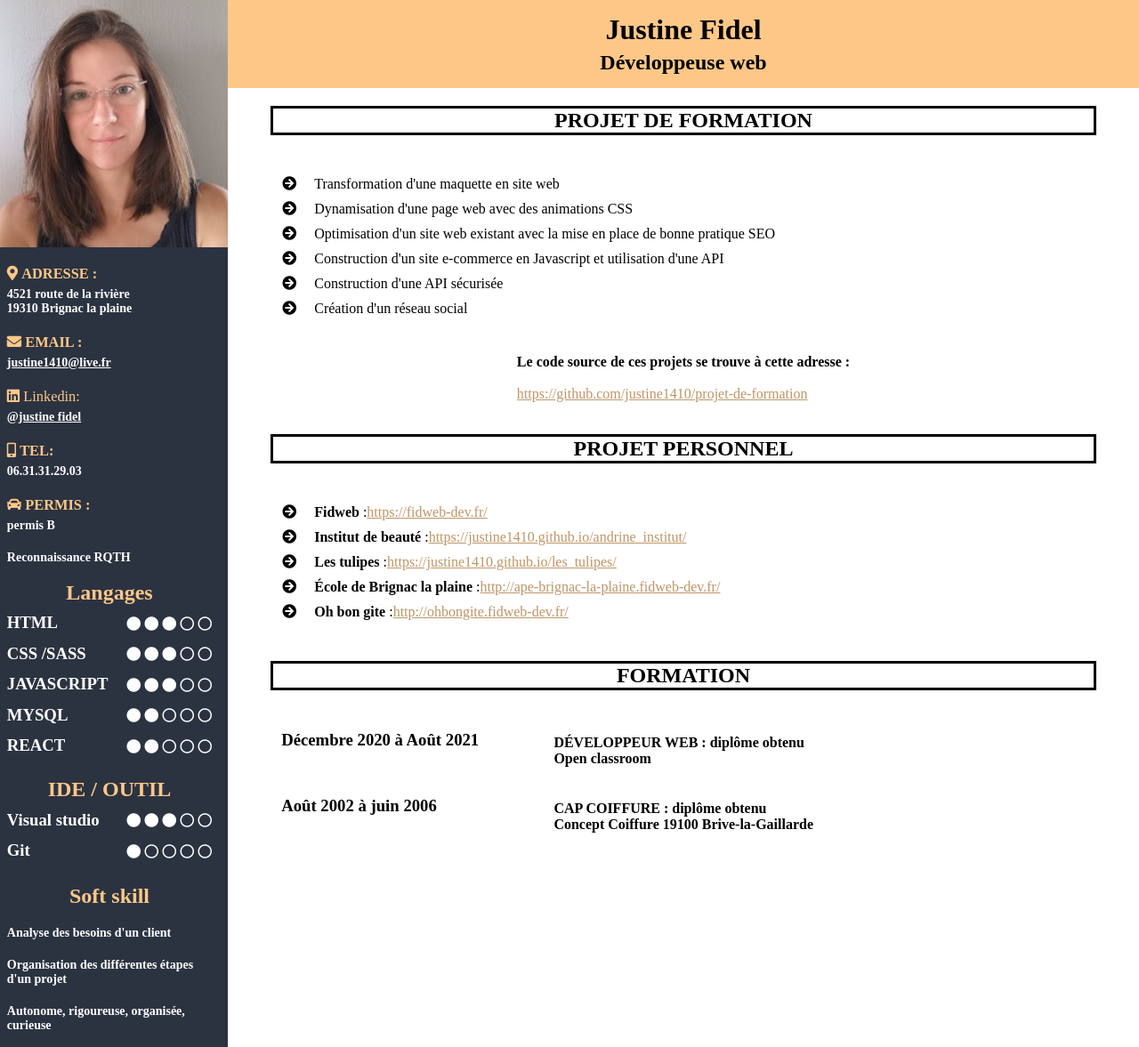
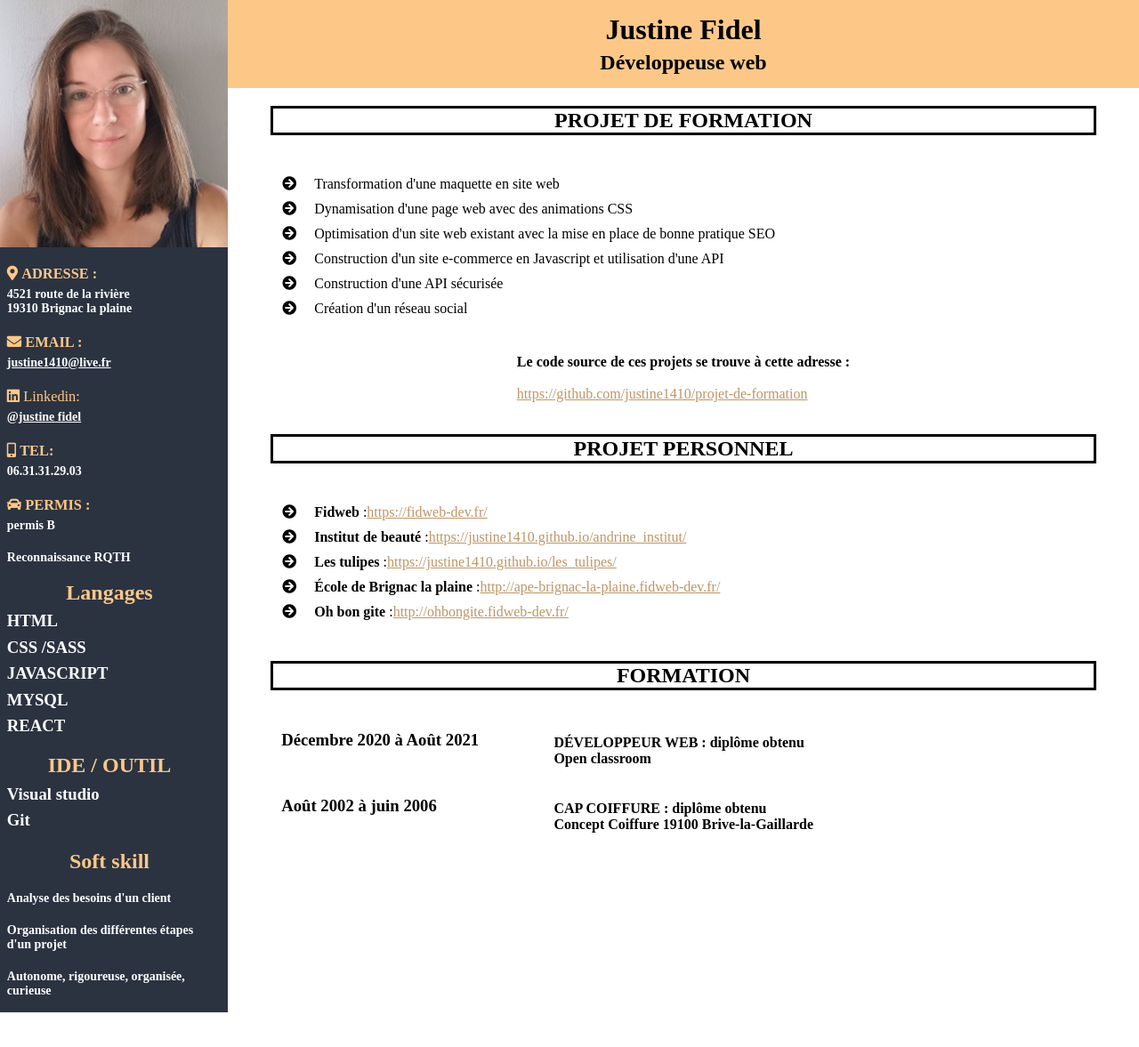
Before and after one commit to justine1410/cv, a website: page index.html in a window 1280 px wide. Shown: the whole page at 89% size. After the commit the page ends 1138 px from the top, so only its background shows below. Drawn offline with Linux system fonts and the light colour scheme.

Commit message:
modif competence

```diff
--- a/index.html
+++ b/index.html
@@ -56,65 +56,35 @@
                             <h3>
                                 HTML
                             </h3>
-                            <div class="niveau">
-                                <i class="fas fa-circle"></i>
-                                <i class="fas fa-circle"></i>
-                                <i class="fas fa-circle"></i>
-                                <i class="far fa-circle"></i>
-                                <i class="far fa-circle"></i>
-                            </div>
+
                         </div>
 
                         <div class="competence_content_detail">
                             <h3>
                                 CSS /SASS
                             </h3>
-                            <div class="niveau">
-                                <i class="fas fa-circle"></i>
-                                <i class="fas fa-circle"></i>
-                                <i class="fas fa-circle"></i>
-                                <i class="far fa-circle"></i>
-                                <i class="far fa-circle"></i>
-                            </div>
+
                         </div>
 
                         <div class="competence_content_detail">
                             <h3>
                                 JAVASCRIPT
                             </h3>
-                            <div class="niveau">
-                                <i class="fas fa-circle"></i>
-                                <i class="fas fa-circle"></i>
-                                <i class="fas fa-circle"></i>
-                                <i class="far fa-circle"></i>
-                                <i class="far fa-circle"></i>
-                            </div>
+
                         </div>
 
                          <div class="competence_content_detail">
                             <h3>
                                 MYSQL
                             </h3>
-                            <div class="niveau">
-                                <i class="fas fa-circle"></i>
-                                <i class="fas fa-circle"></i>
-                                <i class="far fa-circle"></i>
-                                <i class="far fa-circle"></i>
-                                <i class="far fa-circle"></i>
-                            </div>
+
                         </div>
 
                          <div class="competence_content_detail">
                             <h3>
                                 REACT
                             </h3>
-                            <div class="niveau">
-                                <i class="fas fa-circle"></i>
-                                <i class="fas fa-circle"></i>
-                                <i class="far fa-circle"></i>
-                                <i class="far fa-circle"></i>
-                                <i class="far fa-circle"></i>
-                            </div>
+
                         </div>
                 </div>
 
@@ -124,26 +94,13 @@
                         <h3>
                             Visual studio
                         </h3>
-                        <div class="niveau">
-                            <i class="fas fa-circle"></i>
-                            <i class="fas fa-circle"></i>
-                            <i class="fas fa-circle"></i>
-                            <i class="far fa-circle"></i>
-                            <i class="far fa-circle"></i>
-                        </div>
 
                     </div>
                      <div class="competence_content_detail">
                         <h3>
                             Git
                         </h3>
-                        <div class="niveau">
-                            <i class="fas fa-circle"></i>
-                            <i class="far fa-circle"></i>
-                            <i class="far fa-circle"></i>
-                            <i class="far fa-circle"></i>
-                            <i class="far fa-circle"></i>
-                        </div>
+
                     </div>
                 </div>
 
--- a/sass/component/header.scss
+++ b/sass/component/header.scss
@@ -13,7 +13,7 @@ body{
         width: 100%;
     }
 
-    .profil, .competence, .loisir, .soft{
+    .profil, .competence, .soft{
         width: 90%;
         padding-left: 20px;
         padding-right: 30px;
@@ -36,11 +36,6 @@ body{
             margin-bottom: 20px;
         }
 
-        .competence_content_detail{
-            display: flex;
-            align-items: center;
-            justify-content: space-between;
-        }
         ul{
             padding: 0;
 
```
Also changed, not shown: css/style.css, 1 other file.
